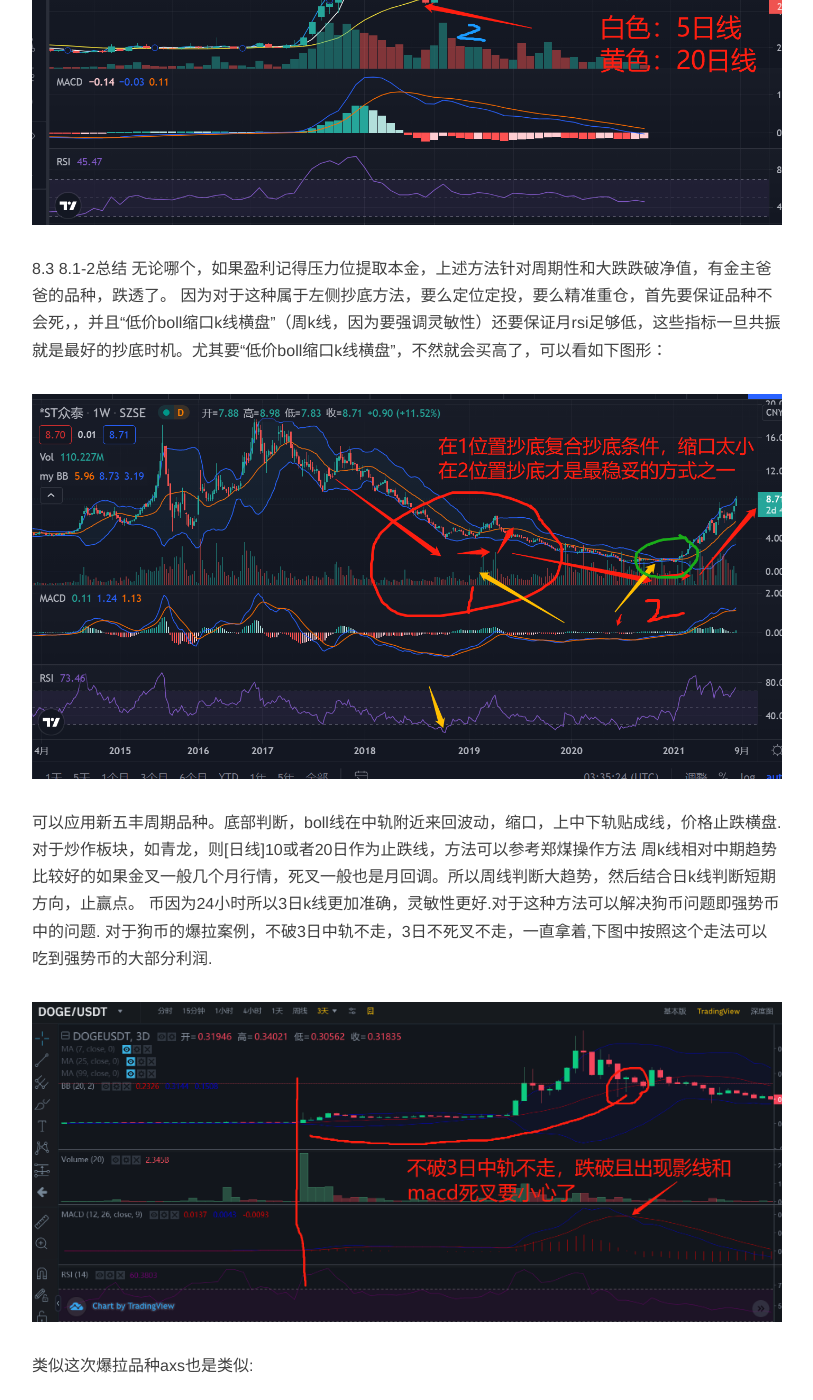
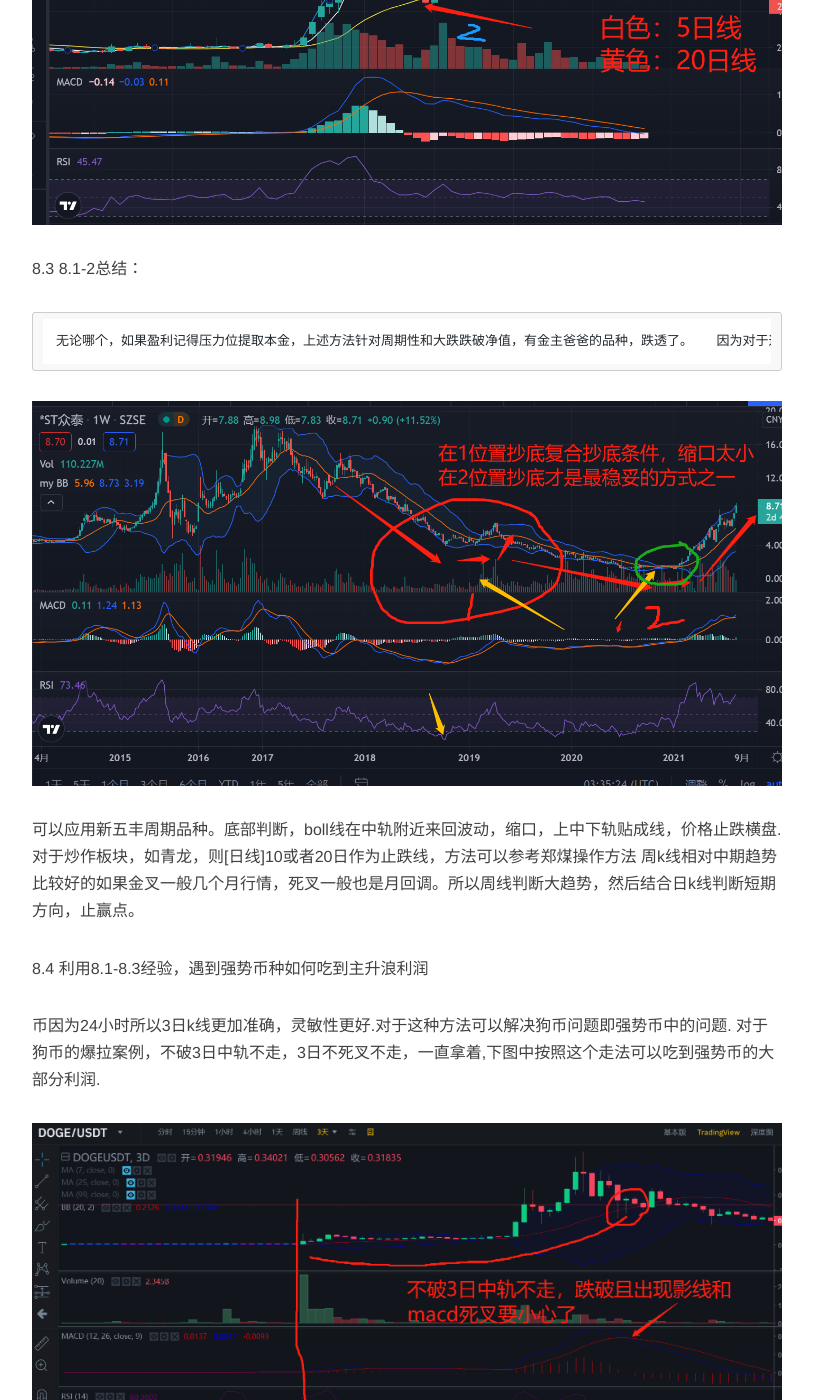
Before and after one commit to figerdeng/siweiwo, a Jekyll site: the page built from _posts/2021-08-04-investment-jishufenxi.md, in a window 1280 px wide and 1400 px high, scrolled down 10016 px. Shown: the whole window, without its empty margins (233-1046 px from the left). Built offline with Jekyll 4.4.1, drawn with Linux system fonts in a browser that asks for light colours; nearby versions of some CDN libraries; comment, search, counter and statistics services are not loaded.

Commit message:
技术分析

```diff
--- a/_posts/2021-08-04-investment-jishufenxi.md
+++ b/_posts/2021-08-04-investment-jishufenxi.md
@@ -138,7 +138,8 @@ description: 技术分析
 
 ![600121-003][600121-003]
 
-  8.3 8.1-2总结
+  8.3 8.1-2总结：
+
     无论哪个，如果盈利记得压力位提取本金，上述方法针对周期性和大跌跌破净值，有金主爸爸的品种，跌透了。
   因为对于这种属于左侧抄底方法，要么定位定投，要么精准重仓，首先要保证品种不会死，，并且“低价boll缩口k线横盘”（周k线，因为要强调灵敏性）还要保证月rsi足够低，这些指标一旦共振就是最好的抄底时机。尤其要“低价boll缩口k线横盘”，不然就会买高了，可以看如下图形：
 
@@ -147,6 +148,10 @@ description: 技术分析
   可以应用新五丰周期品种。底部判断，boll线在中轨附近来回波动，缩口，上中下轨贴成线，价格止跌横盘.
   对于炒作板块，如青龙，则[日线]10或者20日作为止跌线，方法可以参考郑煤操作方法
   周k线相对中期趋势比较好的如果金叉一般几个月行情，死叉一般也是月回调。所以周线判断大趋势，然后结合日k线判断短期方向，止赢点。
+
+
+  8.4 利用8.1-8.3经验，遇到强势币种如何吃到主升浪利润
+
   币因为24小时所以3日k线更加准确，灵敏性更好.对于这种方法可以解决狗币问题即强势币中的问题.
   对于狗币的爆拉案例，不破3日中轨不走，3日不死叉不走，一直拿着,下图中按照这个走法可以吃到强势币的大部分利润.
 
```
